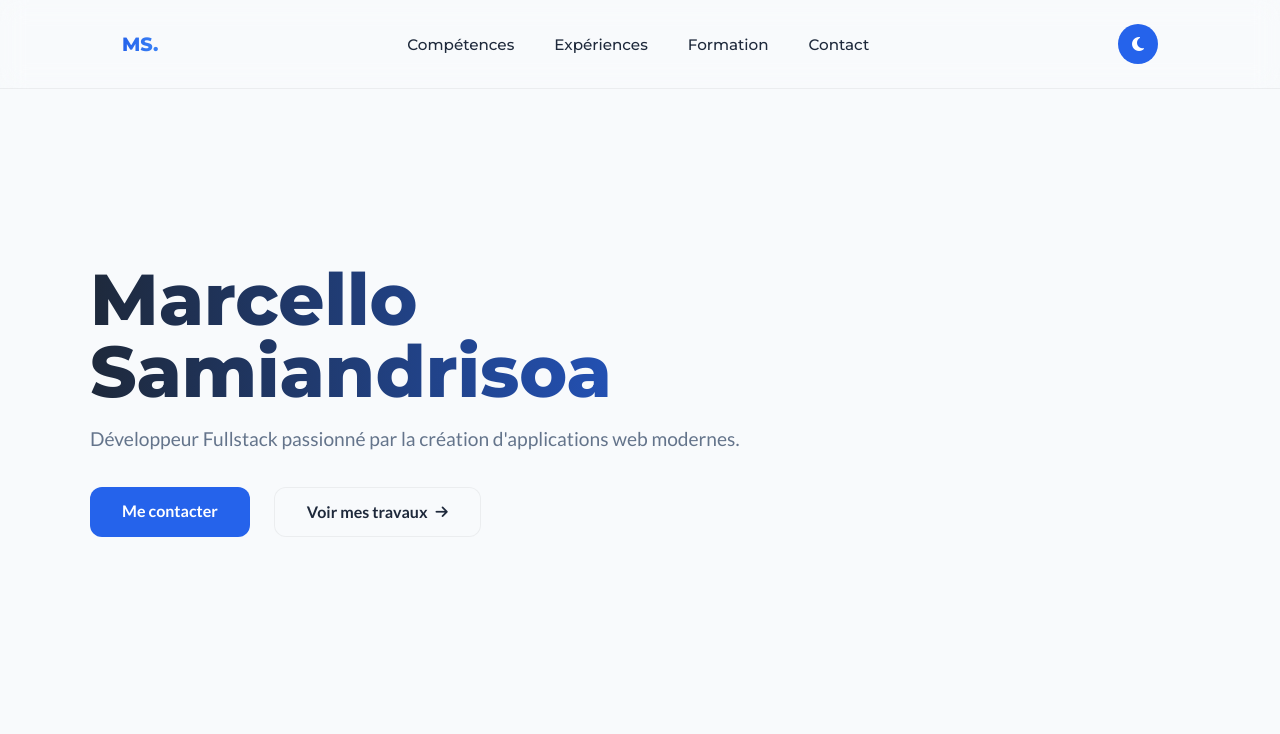
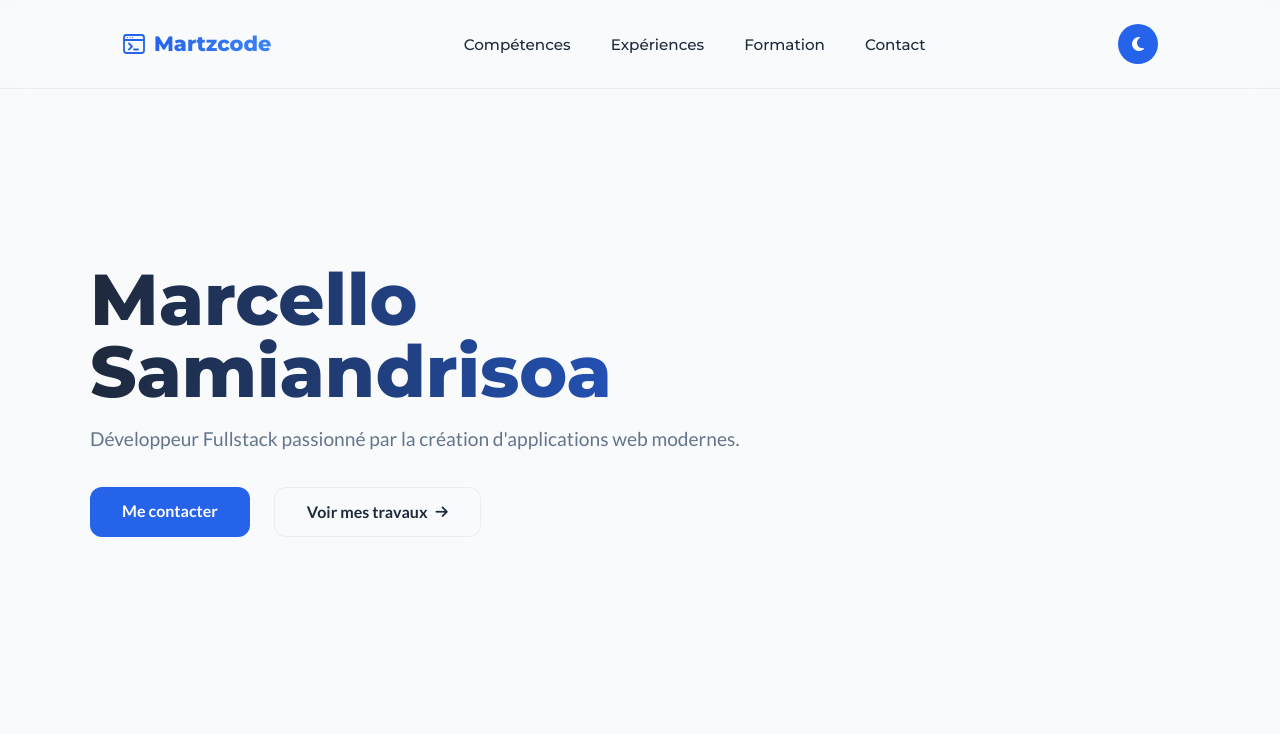
Before and after one commit to Martzcode/martzcode.github.io, a plain HTML site: page index.html in a window 1280 px wide. Shown: the top 734 px of the page. Drawn offline with nearby package versions, Linux system fonts and the light colour scheme.

Commit message:
Organize the assets and add favicons / logos

```diff
--- a/index.html
+++ b/index.html
@@ -4,6 +4,8 @@
 <head>
     <meta charset="UTF-8">
     <meta name="viewport" content="width=device-width, initial-scale=1.0">
+    <link rel="icon" type="image/svg+xml" href="assets/icons/favicon.svg">
+
     <meta name="description"
         content="Portfolio de Marcello Samiandrisoa - Développeur Fullstack spécialisé en Java, NodeJS, React et Angular.">
     <title>Marcello Samiandrisoa | Développeur Fullstack</title>
@@ -109,9 +111,11 @@
     <nav
         class="fixed top-0 w-full py-6 z-[1000] bg-bg-main/85 backdrop-blur-md border-b border-border-color transition-all duration-300">
         <div class="container mx-auto px-8 flex justify-between items-center max-w-[1100px]">
-            <div
-                class="logo font-extrabold text-[1.2rem] bg-gradient-to-r from-primary to-secondary bg-clip-text text-transparent">
-                MS.
+            <div class="logo font-extrabold text-[1.3rem] flex items-center gap-2">
+                <span class="w-6 h-6 bg-primary inline-block"
+                    style="mask: url('assets/icons/terminal-icon.svg') no-repeat center / contain; -webkit-mask: url('assets/icons/terminal-icon.svg') no-repeat center / contain;"
+                    aria-hidden="true"></span>
+                <span class="bg-gradient-to-r from-primary to-secondary bg-clip-text text-transparent">Martzcode</span>
             </div>
 
             <ul class="nav-menu hidden md:flex gap-10 list-none transition-all duration-300" id="nav-menu">
@@ -122,7 +126,8 @@
                 <li><a href="#education"
                         class="font-medium text-[0.95rem] hover:text-primary transition-colors">Formation</a></li>
                 <li><a href="#contact"
-                        class="font-medium text-[0.95rem] hover:text-primary transition-colors">Contact</a></li>
+                        class="font-medium text-[0.95rem] hover:text-primary transition-colors">Contact</a>
+                </li>
             </ul>
 
             <div class="flex items-center gap-4">
```
Also changed, not shown: assets/icons/favicon.svg (added), assets/icons/terminal-icon.svg (added).
